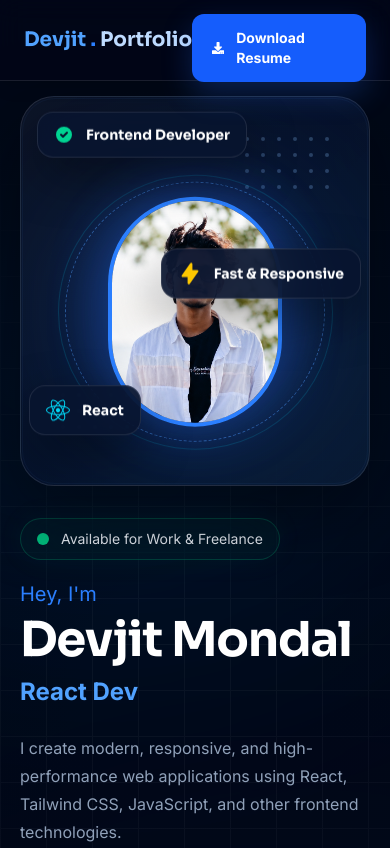
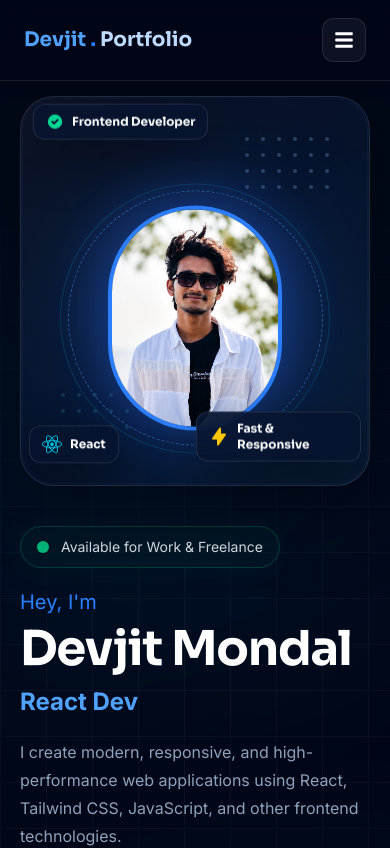
Before and after one commit to devjit1520/Devjit-portfolio, a React (Vite) app: page / in a window 390 px wide. Shown: the top 848 px of the page. Built offline with nearby package versions, Linux system fonts and the light colour scheme.

Commit message:
Fixed Mobile Responsive

```diff
--- a/src/components/layout/Navbar.jsx
+++ b/src/components/layout/Navbar.jsx
@@ -343,35 +343,84 @@ border-white/10">
 </motion.a>
 
           {/* Mobile Button */}
-<motion.a
-  href="/Devjit_Mondal.pdf"
-  download="Devjit_Mondal_Resume.pdf"
-  onClick={() => setMenuOpen(false)}
-  initial={{ opacity: 0, y: 10 }}
-  animate={{ opacity: 1, y: 0 }}
+<button
+  type="button"
+  onClick={() =>
+    setMenuOpen((previousState) => !previousState)
+  }
+  aria-label={
+    menuOpen
+      ? "Close navigation menu"
+      : "Open navigation menu"
+  }
+  aria-expanded={menuOpen}
   className="
-    mt-4
-    flex
-    w-full
+    inline-flex
+    h-11
+    w-11
+    shrink-0
     items-center
     justify-center
-    gap-3
     rounded-xl
-    bg-blue-600
-    px-5
-    py-3.5
-    text-sm
-    font-semibold
+    border
+    border-white/10
+    bg-white/5
+    text-xl
     text-white
-    shadow-[0_12px_30px_rgba(37,99,235,.28)]
-    transition
-    hover:bg-blue-500
+    transition-all
+    duration-300
+    hover:border-blue-500/40
+    hover:bg-blue-500/10
+    hover:text-blue-400
     lg:hidden
   "
 >
-  <FaDownload />
-  Download Resume
-</motion.a>
+  <AnimatePresence mode="wait" initial={false}>
+    {menuOpen ? (
+      <motion.span
+        key="close"
+        initial={{
+          opacity: 0,
+          rotate: -90,
+        }}
+        animate={{
+          opacity: 1,
+          rotate: 0,
+        }}
+        exit={{
+          opacity: 0,
+          rotate: 90,
+        }}
+        transition={{
+          duration: 0.2,
+        }}
+      >
+        <FaTimes />
+      </motion.span>
+    ) : (
+      <motion.span
+        key="menu"
+        initial={{
+          opacity: 0,
+          rotate: 90,
+        }}
+        animate={{
+          opacity: 1,
+          rotate: 0,
+        }}
+        exit={{
+          opacity: 0,
+          rotate: -90,
+        }}
+        transition={{
+          duration: 0.2,
+        }}
+      >
+        <FaBars />
+      </motion.span>
+    )}
+  </AnimatePresence>
+</button>
         </div>
       </div>
 
--- a/src/components/sections/About.jsx
+++ b/src/components/sections/About.jsx
@@ -250,8 +250,8 @@ function About() {
 
         overflow-hidden
         bg-[#020B2D]
-        py-20
-        sm:py-24
+        py-5
+        sm:py-10
         lg:py-10
       "
     >
--- a/src/components/sections/Contact.jsx
+++ b/src/components/sections/Contact.jsx
@@ -194,7 +194,9 @@ ${formData.name}`
         relative
         overflow-hidden
         bg-[#010817]
-        sm:pt-8
+ py-5
+        sm:py-8
+        lg:py-8
       "
     >
       {/* =====================================================
--- a/src/components/sections/Experience.jsx
+++ b/src/components/sections/Experience.jsx
@@ -507,7 +507,9 @@ function Experience() {
         overflow-hidden
         bg-[#010817]
 
+ py-5
         sm:py-8
+        lg:py-8
       "
     >
       {/* =====================================================
--- a/src/components/sections/Hero.jsx
+++ b/src/components/sections/Hero.jsx
@@ -164,12 +164,15 @@ function FloatingCard({
       className={`
         absolute
         z-30
-        rounded-2xl
+        rounded-xl
         border
         border-white/10
         bg-[#08142f]/90
-        px-4
-        py-3
+        px-3
+        py-2
+        sm:rounded-2xl
+        sm:px-4
+        sm:py-3
         shadow-[0_18px_50px_rgba(0,0,0,0.4)]
         backdrop-blur-xl
         ${className}
@@ -282,7 +285,8 @@ function Hero() {
         overflow-hidden
         bg-[#010817]
         pt-24
-        pb-6
+        pb-10
+        sm:pb-8
         lg:h-screen
         lg:min-h-[760px]
         lg:pt-24
@@ -417,8 +421,9 @@ function Hero() {
           z-10
           mx-auto
           flex
-          h-full
+          h-auto
           max-w-7xl
+          lg:h-full
           flex-col
           px-5
           sm:px-8
@@ -435,7 +440,7 @@ function Hero() {
             flex-1
             grid-cols-1
             items-center
-            gap-8
+            gap-10
             lg:min-h-0
             lg:grid-cols-2
             lg:gap-12
@@ -538,11 +543,13 @@ function Hero() {
             <h1
               className="
                 mt-2
-                text-5xl
+                break-words
+                text-4xl
                 font-black
-                leading-none
+                leading-[1.05]
                 tracking-tight
                 text-white
+                min-[390px]:text-5xl
                 sm:text-6xl
                 lg:text-7xl
               "
@@ -555,10 +562,12 @@ function Hero() {
             <div
               className="
                 mt-3
-                min-h-[42px]
-                text-2xl
+                min-h-[36px]
+                text-xl
                 font-bold
                 text-blue-400
+                min-[390px]:text-2xl
+                sm:min-h-[42px]
                 sm:text-3xl
               "
             >
@@ -586,9 +595,10 @@ function Hero() {
               className="
                 mt-4
                 max-w-xl
-                text-base
+                text-sm
                 leading-7
                 text-slate-400
+                min-[390px]:text-base
                 lg:text-lg
               "
             >
@@ -623,6 +633,8 @@ function Hero() {
                   relative
                   inline-flex
                   min-h-14
+                  w-full
+                  sm:w-auto
                   overflow-hidden
                   items-center
                   justify-center
@@ -679,7 +691,9 @@ function Hero() {
                 className="
                   inline-flex
                   min-h-14
+                  w-full
                   items-center
+                  sm:w-auto
                   justify-center
                   gap-3
                   rounded-2xl
@@ -745,9 +759,11 @@ function Hero() {
                     }}
                     className={`
                       flex
-                      h-12
-                      w-12
+                      h-11
+                      w-11
                       items-center
+                      sm:h-12
+                      sm:w-12
                       justify-center
                       rounded-full
                       border
@@ -799,9 +815,10 @@ function Hero() {
           border
           px-3
           py-2
-          text-xs
+          text-[11px]
           font-semibold
           backdrop-blur-xl
+          min-[390px]:text-xs
           lg:text-sm
           ${technology.background}
           ${technology.border}
@@ -842,7 +859,8 @@ function Hero() {
               className="
                 relative
                 mx-auto
-                min-h-[390px]
+                h-[360px]
+                min-h-0
                 w-full
                 max-w-[600px]
                 overflow-hidden
@@ -856,6 +874,8 @@ function Hero() {
                 p-5
                 shadow-[0_25px_80px_rgba(0,0,0,0.45)]
                 backdrop-blur-2xl
+                min-[390px]:h-[390px]
+                sm:h-auto
                 sm:min-h-[460px]
                 lg:h-[480px]
                 lg:min-h-0
@@ -1002,8 +1022,9 @@ function Hero() {
                   z-10
                   flex
                   -translate-x-1/2
-                  -translate-y-[41%]
+                  -translate-y-[38%]
                   items-center
+                  sm:-translate-y-[41%]
                   justify-center
                 "
               >
@@ -1021,11 +1042,13 @@ function Hero() {
                   }}
                   className="
                     absolute
-                    h-[255px]
-                    w-[255px]
+                    h-[215px]
+                    w-[215px]
                     rounded-full
                     bg-blue-500/25
-                    blur-[65px]
+                    blur-[60px]
+                    min-[390px]:h-[245px]
+                    min-[390px]:w-[245px]
                     sm:h-[330px]
                     sm:w-[330px]
                   "
@@ -1044,12 +1067,14 @@ function Hero() {
                   }}
                   className="
                     absolute
-                    h-[260px]
-                    w-[260px]
+                    h-[225px]
+                    w-[225px]
                     rounded-full
                     border
                     border-dashed
                     border-blue-400/45
+                    min-[390px]:h-[255px]
+                    min-[390px]:w-[255px]
                     sm:h-[335px]
                     sm:w-[335px]
                     lg:h-[350px]
@@ -1070,11 +1095,13 @@ function Hero() {
                   }}
                   className="
                     absolute
-                    h-[275px]
-                    w-[275px]
+                    h-[238px]
+                    w-[238px]
                     rounded-full
                     border
                     border-cyan-400/15
+                    min-[390px]:h-[270px]
+                    min-[390px]:w-[270px]
                     sm:h-[350px]
                     sm:w-[350px]
                     lg:h-[365px]
@@ -1087,13 +1114,15 @@ function Hero() {
                   alt="Devjit Mondal"
                   className="
                     relative
-                    h-[230px]
-                    w-[230px]
+                    h-[200px]
+                    w-[200px]
                     rounded-full
                     border-[4px]
                     border-blue-500
                     object-cover
                     shadow-[0_0_55px_rgba(37,99,235,0.45)]
+                    min-[390px]:h-[225px]
+                    min-[390px]:w-[225px]
                     sm:h-[300px]
                     sm:w-[300px]
                     lg:h-[315px]
@@ -1136,24 +1165,28 @@ function Hero() {
 
               <FloatingCard
                 className="
-                  left-4
-                  top-5
+                  left-3
+                  top-3
+                  max-w-[180px]
                   sm:left-7
                   sm:top-7
+                  sm:max-w-none
                 "
               >
-                <div className="flex items-center gap-3">
+                <div className="flex items-center gap-2 sm:gap-3">
                   <HiCheckCircle
                     className="
-                      text-xl
+                      shrink-0
+                      text-lg
                       text-emerald-400
+                      sm:text-xl
                     "
                   />
 
                   <div>
                     <h3
                       className="
-                        text-sm
+                        text-xs
                         font-bold
                         text-white
                         sm:text-base
@@ -1181,25 +1214,32 @@ function Hero() {
 
               <FloatingCard
                 className="
+                  bottom-3
                   right-2
-                  top-[42%]
+                  top-auto
+                  max-w-[165px]
+                  sm:bottom-auto
                   sm:right-3
+                  sm:top-[42%]
+                  sm:max-w-none
                 "
                 delay={0.5}
                 distance={12}
               >
-                <div className="flex items-center gap-3">
+                <div className="flex items-center gap-2 sm:gap-3">
                   <HiLightningBolt
                     className="
-                      text-2xl
+                      shrink-0
+                      text-xl
                       text-yellow-400
+                      sm:text-2xl
                     "
                   />
 
                   <div>
                     <h3
                       className="
-                        text-sm
+                        text-xs
                         font-bold
                         text-white
                         sm:text-base
@@ -1227,26 +1267,30 @@ function Hero() {
 
               <FloatingCard
                 className="
-                  bottom-10
+                  bottom-3
                   left-2
+                  max-w-[115px]
                   sm:bottom-20
                   sm:left-5
+                  sm:max-w-none
                 "
                 delay={1}
                 distance={10}
               >
-                <div className="flex items-center gap-3">
+                <div className="flex items-center gap-2 sm:gap-3">
                   <FaReact
                     className="
-                      text-2xl
+                      shrink-0
+                      text-xl
                       text-cyan-400
+                      sm:text-2xl
                     "
                   />
 
                   <div>
                     <h3
                       className="
-                        text-sm
+                        text-xs
                         font-bold
                         text-white
                         sm:text-base
@@ -1322,11 +1366,13 @@ function Hero() {
             delay: 0.3,
           }}
           className="
-            mt-3
+            mt-6
             grid
             grid-cols-2
-            // overflow-hidden
+            overflow-hidden
             rounded-3xl
+            sm:mt-4
+            lg:mt-3
             border
             border-white/10
             bg-[#071020]/90
@@ -1348,10 +1394,13 @@ function Hero() {
                 }}
 className={`
   flex
-  min-h-[74px]
+  min-h-[88px]
   items-center
-  gap-3
-  p-4
+  gap-2
+  p-3
+  sm:gap-3
+  sm:p-4
+  lg:min-h-[74px]
   ${
     index % 2 === 0
       ? "border-r border-white/10"
@@ -1372,9 +1421,11 @@ className={`
                 <div
                   className={`
                     flex
-                    h-10
-                    w-10
+                    h-9
+                    w-9
                     shrink-0
+                    sm:h-10
+                    sm:w-10
                     items-center
                     justify-center
                     rounded-xl
@@ -1385,10 +1436,11 @@ className={`
                   <Icon />
                 </div>
 
-                <div>
+                <div className="min-w-0">
                   <h3
                     className="
-                      text-xl
+                      text-lg
+                      sm:text-xl
                       font-black
                       text-white
                       lg:text-2xl
@@ -1399,8 +1451,10 @@ className={`
 
                   <p
                     className="
-                      text-xs
+                      text-[11px]
+                      leading-4
                       text-slate-400
+                      sm:text-xs
                       lg:text-sm
                     "
                   >
--- a/src/components/sections/Projects.jsx
+++ b/src/components/sections/Projects.jsx
@@ -865,8 +865,9 @@ function Projects() {
         relative
         overflow-hidden
         bg-[#010817]
-
+        py-5
         sm:py-8
+        lg:py-8
       "
     >
       <div className="pointer-events-none absolute inset-0">
--- a/src/components/sections/Skills.jsx
+++ b/src/components/sections/Skills.jsx
@@ -600,8 +600,8 @@ function Skills() {
         relative
         overflow-hidden
         bg-[#010817]
-        py-20
-        sm:py-24
+        py-5
+        sm:py-10
         lg:py-8
       "
     >
```
Also changed, not shown: public/favicon.svg.
